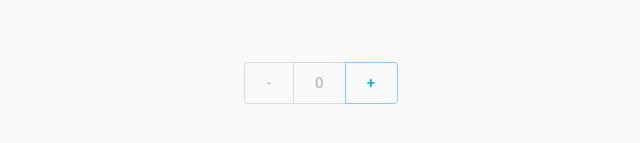
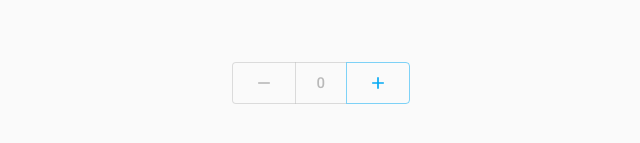
Before and after one commit to zardoy/electron-tray-demo, a React (Create React App) app: page / in a window 1280 px wide. Shown: the part 317-460 px from the top of the page, without its empty margins (319-959 px from the left). Built offline with nearby package versions, Linux system fonts and the light colour scheme.

Commit message:
💄 Use material icons for add and remove

```diff
--- a/src/react/TrayControl.tsx
+++ b/src/react/TrayControl.tsx
@@ -3,6 +3,7 @@ import React, { useCallback, useState } from "react";
 import { ipcRenderer } from "electron";
 
 import { Button, ButtonGroup } from "@material-ui/core";
+import { Add as AddIcon, Remove as RemoveIcon } from "@material-ui/icons";
 
 interface ComponentProps {
 }
@@ -27,13 +28,18 @@ let TrayControl: React.FC<ComponentProps> = () => {
             // if disabled is true onClick won't fire
             disabled={minReached}
             onClick={() => changeNumberOfTrayIcons("remove")}
-        >-</Button>
+        >
+            {/* ideally we should use iherit property, but icon looks too small in this way */}
+            <RemoveIcon fontSize="small" />
+        </Button>
         <Button
             disabled
         >{trayIcons}</Button>
         <Button
             onClick={() => changeNumberOfTrayIcons("add")}
-        >+</Button>
+        >
+            <AddIcon fontSize="small" />
+        </Button>
     </ButtonGroup>;
 };
 
```
